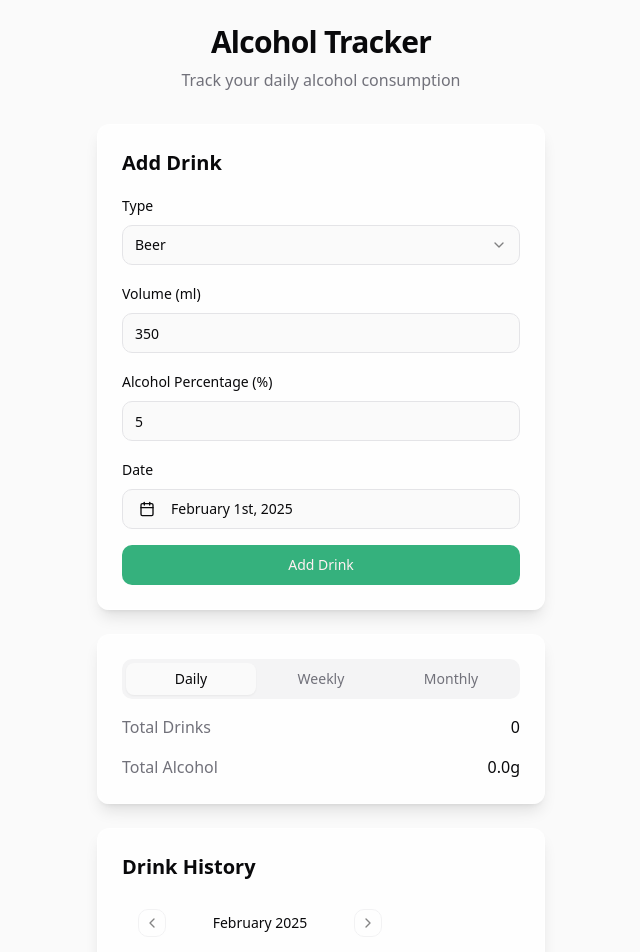
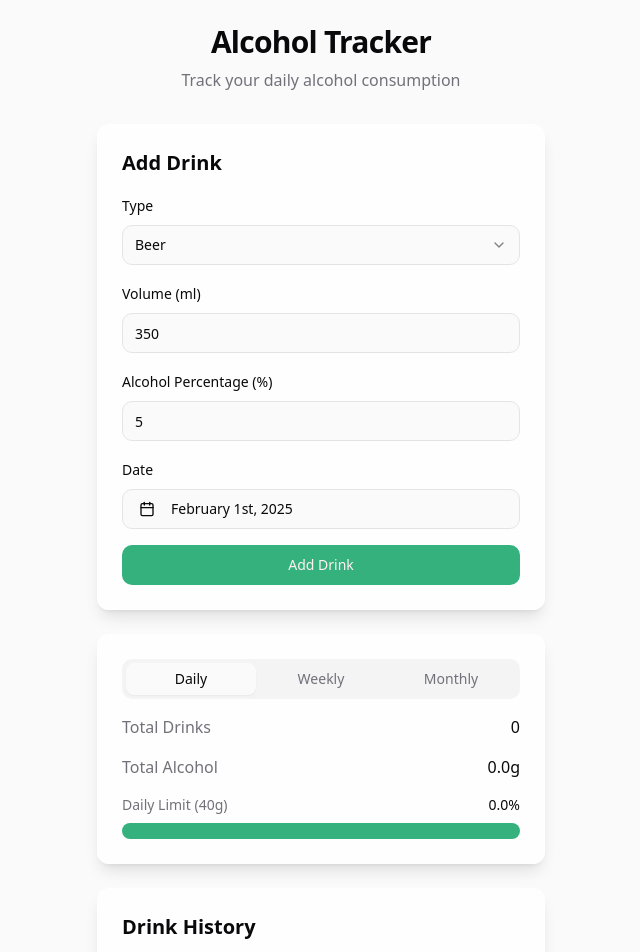
Before and after one commit to dpesha/alcohol-gramma-tracker, a React (Vite) app: page / in a window 1280 px wide. Shown: the top 952 px of the page, without its empty margins (319-959 px from the left). Built offline with nearby package versions, Linux system fonts and the light colour scheme.

Commit message:
Add progress bars to daily summary
Adds progress bars to the daily, weekly, and monthly summaries in the DailySummary component to visualize progress towards a daily alcohol limit of 40g.

```diff
--- a/src/components/DailySummary.tsx
+++ b/src/components/DailySummary.tsx
@@ -1,6 +1,7 @@
 
 import { Card } from "@/components/ui/card";
 import { Tabs, TabsContent, TabsList, TabsTrigger } from "@/components/ui/tabs";
+import { Progress } from "@/components/ui/progress";
 import type { Drink } from "./DrinkForm";
 import { startOfDay, startOfWeek, startOfMonth, endOfDay, endOfWeek, endOfMonth, isWithinInterval } from "date-fns";
 
@@ -12,6 +13,10 @@ interface PeriodSummary {
   totalDrinks: number;
   totalAlcohol: number;
 }
+
+const DAILY_LIMIT = 40;
+const WEEKLY_LIMIT = DAILY_LIMIT * 7;
+const MONTHLY_LIMIT = DAILY_LIMIT * 30;
 
 const DailySummary = ({ drinks }: DailySummaryProps) => {
   const calculateSummary = (start: Date, end: Date): PeriodSummary => {
@@ -42,6 +47,16 @@ const DailySummary = ({ drinks }: DailySummaryProps) => {
     endOfMonth(now)
   );
 
+  const getProgressValue = (current: number, limit: number) => {
+    return Math.min((current / limit) * 100, 100);
+  };
+
+  const getProgressColor = (percentage: number) => {
+    if (percentage >= 100) return "bg-destructive";
+    if (percentage >= 75) return "bg-yellow-500";
+    return "bg-primary";
+  };
+
   return (
     <Card className="glass-card p-6 w-full max-w-md mx-auto mt-6 fade-in">
       <Tabs defaultValue="daily" className="w-full">
@@ -60,6 +75,16 @@ const DailySummary = ({ drinks }: DailySummaryProps) => {
             <span className="text-muted-foreground">Total Alcohol</span>
             <span className="font-medium">{dailySummary.totalAlcohol.toFixed(1)}g</span>
           </div>
+          <div className="space-y-2">
+            <div className="flex justify-between text-sm">
+              <span className="text-muted-foreground">Daily Limit ({DAILY_LIMIT}g)</span>
+              <span className="font-medium">{((dailySummary.totalAlcohol / DAILY_LIMIT) * 100).toFixed(1)}%</span>
+            </div>
+            <Progress
+              value={getProgressValue(dailySummary.totalAlcohol, DAILY_LIMIT)}
+              className={getProgressColor(dailySummary.totalAlcohol / DAILY_LIMIT * 100)}
+            />
+          </div>
         </TabsContent>
 
         <TabsContent value="weekly" className="space-y-4 mt-4">
@@ -76,6 +101,16 @@ const DailySummary = ({ drinks }: DailySummaryProps) => {
             <span className="font-medium">
               {(weeklySummary.totalAlcohol / 7).toFixed(1)}g
             </span>
+          </div>
+          <div className="space-y-2">
+            <div className="flex justify-between text-sm">
+              <span className="text-muted-foreground">Weekly Limit ({WEEKLY_LIMIT}g)</span>
+              <span className="font-medium">{((weeklySummary.totalAlcohol / WEEKLY_LIMIT) * 100).toFixed(1)}%</span>
+            </div>
+            <Progress
+              value={getProgressValue(weeklySummary.totalAlcohol, WEEKLY_LIMIT)}
+              className={getProgressColor(weeklySummary.totalAlcohol / WEEKLY_LIMIT * 100)}
+            />
           </div>
         </TabsContent>
 
@@ -94,6 +129,16 @@ const DailySummary = ({ drinks }: DailySummaryProps) => {
               {(monthlySummary.totalAlcohol / 30).toFixed(1)}g
             </span>
           </div>
+          <div className="space-y-2">
+            <div className="flex justify-between text-sm">
+              <span className="text-muted-foreground">Monthly Limit ({MONTHLY_LIMIT}g)</span>
+              <span className="font-medium">{((monthlySummary.totalAlcohol / MONTHLY_LIMIT) * 100).toFixed(1)}%</span>
+            </div>
+            <Progress
+              value={getProgressValue(monthlySummary.totalAlcohol, MONTHLY_LIMIT)}
+              className={getProgressColor(monthlySummary.totalAlcohol / MONTHLY_LIMIT * 100)}
+            />
+          </div>
         </TabsContent>
       </Tabs>
     </Card>
```
